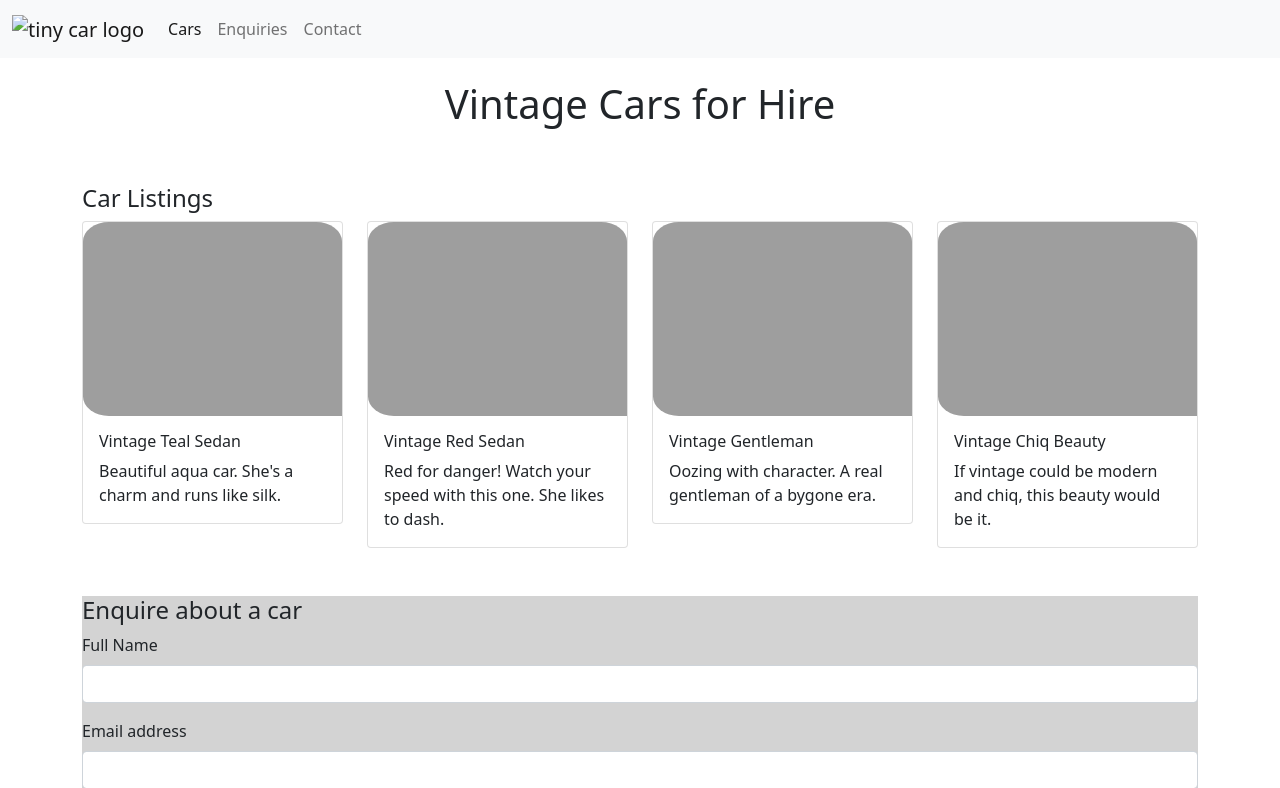
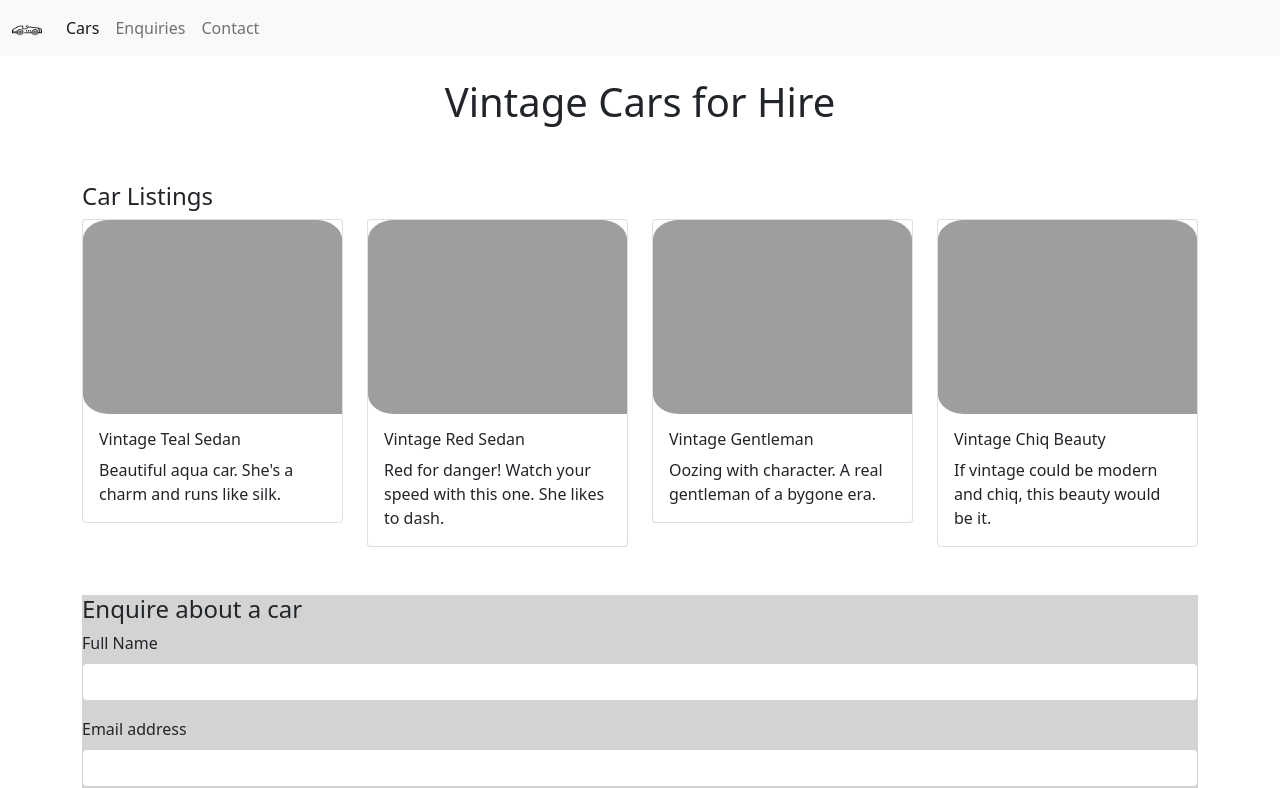
Before and after one commit to Shalveena/webassessment, a plain HTML site: page index.html in a window 1280 px wide. Shown: the top 788 px of the page. Drawn offline with nearby package versions, Linux system fonts and the light colour scheme; the site is published under a folder, as on GitHub Pages, so addresses that start at the root find nothing.

Commit message:
Fixing icon url

```diff
--- a/index.html
+++ b/index.html
@@ -26,7 +26,7 @@
         <div class="container-fluid">
           <a class="navbar-brand" href="#">
             <img
-              src="/images/icon.png"
+              src="images/icon.png"
               alt="tiny car logo"
               width="30"
               height="24"
```
